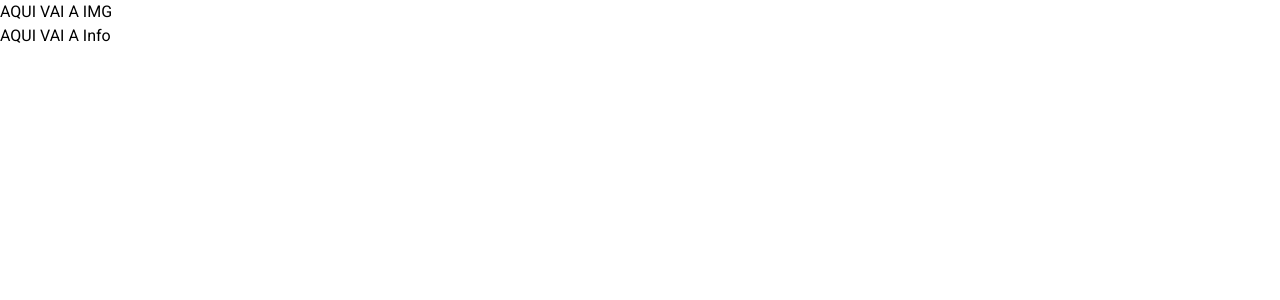
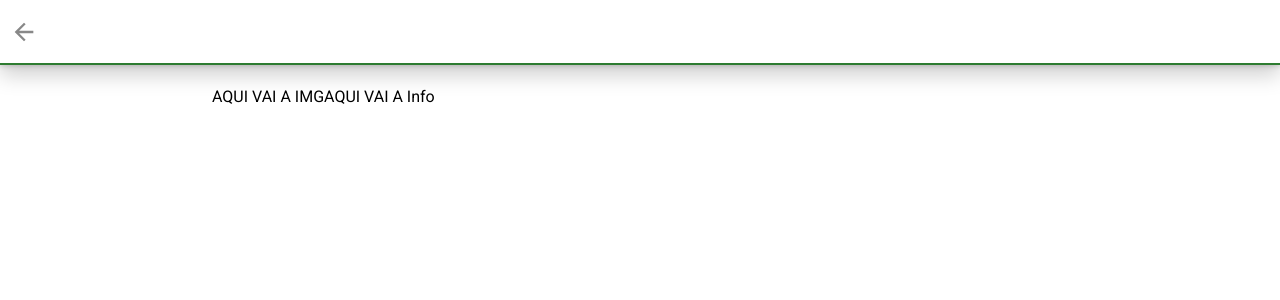
Before and after one commit to Bilusca/myreads, a React (Create React App) app: page /book/1 in a window 1280 px wide. Shown: the top 300 px of the page. Built offline with nearby package versions, Linux system fonts and the light colour scheme; no server answers.

Commit message:
BookInfo Under Construction

```diff
--- a/src/components/AddBook.js
+++ b/src/components/AddBook.js
@@ -4,35 +4,43 @@ import * as _ from 'lodash';
 import { Link } from 'react-router-dom';
 
 import Book from './Book';
+import Loading from './Loading'
 
 class AddBook extends Component {
   state = {
     query: '',
-    books: []
+    books: [],
+    showLoading: false,
+    message: 'Please, search a book.'
   }
 
   componentWillUnmount() {
     this.updateQuery.cancel();
   }
 
-  showLoading = this.props.showLoading
+  showLoading = (showLoading) => {
+    this.setState({ showLoading })
+  }
 
   updateQuery = _.debounce((query) => {
     if (!query) return
 
+    this.showLoading(true)
     this.setState({ query })
     BooksAPI.search(this.state.query).then( (books) => {
       if (books.hasOwnProperty('error')) {
-        this.setState({ books: books.items })
+        this.setState({ books: books.items, message: 'No matchs found.' })
+        this.showLoading(false)
       } else {
-        this.setState({ books })
+        this.setState({ books, message: 'Please, search a book.' })
+        this.showLoading(false)
       }
     })
   }, 500)
 
   render() {
     const { shelf, onShelfUpdate } = this.props
-    const { books } = this.state
+    const { books, showLoading, message } = this.state
     return (
       <div className="search-books">
         <div className="search-books-bar">
@@ -44,10 +52,19 @@ class AddBook extends Component {
           </div>
         </div>
         <div className="search-books-results">
-          <ol className="books-grid">
-            {books.length > 0 && books.map( book => <Book key={book.id} book={book} shelf={shelf} onShelfUpdate={onShelfUpdate} /> )}
+          {books.length > 0 ? (
+            <ol className="books-grid">
+            {books.map( book => <Book key={book.id} book={book} shelf={shelf} onShelfUpdate={onShelfUpdate} /> )}
           </ol>
+          ) : (
+            <div className="empty-search">
+              <h1>{message}</h1>
+            </div>
+          )}
+
         </div>
+
+        <Loading show={showLoading} />
       </div>
     )
   }
--- a/src/components/BookInfo.js
+++ b/src/components/BookInfo.js
@@ -3,6 +3,7 @@
  */
 import React, { Component } from 'react'
 import * as BooksAPI from '../utils/BooksAPI'
+import { Link } from 'react-router-dom'
 
 class BookInfo extends Component {
 
@@ -14,14 +15,20 @@ class BookInfo extends Component {
     const { bookId } = this.props;
     BooksAPI.get(bookId)
       .then((book) => {
+        console.dir(book)
         this.setState({ book })
       })
   }
 
   render() {
+    const { book } = this.state;
 
     return (
       <div>
+        <div className="book-info-header">
+          <Link className="close-search" to="/">Close</Link>
+          <h1>{book.title}</h1>
+        </div>
         <div className="container-book">
           <div className="book-img">
             AQUI VAI A IMG
--- a/src/index.css
+++ b/src/index.css
@@ -200,11 +200,38 @@ body, .app {
   font-weight: bold;
 }
 
-.modal {
-  position: fixed;
-  top: 0;
-  left: 0;
-  width:100%;
-  height: 100%;
-  background: rgba(0, 0, 0, 0.6);
+.empty-search {
+  display: flex;
+  align-items: center;
+  justify-content: center;
+  height: 550px;
 }
+
+.empty-search h1 {
+  font-size: 2.8em;
+  color: #999;
+}
+
+.book-info-header {
+  display: flex;
+  justify-content: flex-start;
+  align-content: space-between;
+  padding: 5px 0;
+  border-bottom: 2px solid #2e7c31;
+  box-shadow: 0 10px 20px rgba(0,0,0,0.19), 0 0 6px rgba(0,0,0,0.23)
+}
+
+.book-info-header h1 {
+  display: flex;
+  align-items: center;
+  justify-content: center;
+  width: 100%;
+  color: #2e7c31;
+}
+
+.container-book {
+  padding: 20px;
+  width: 70%;
+  display: flex;
+  margin: 0 auto;
+}
```
